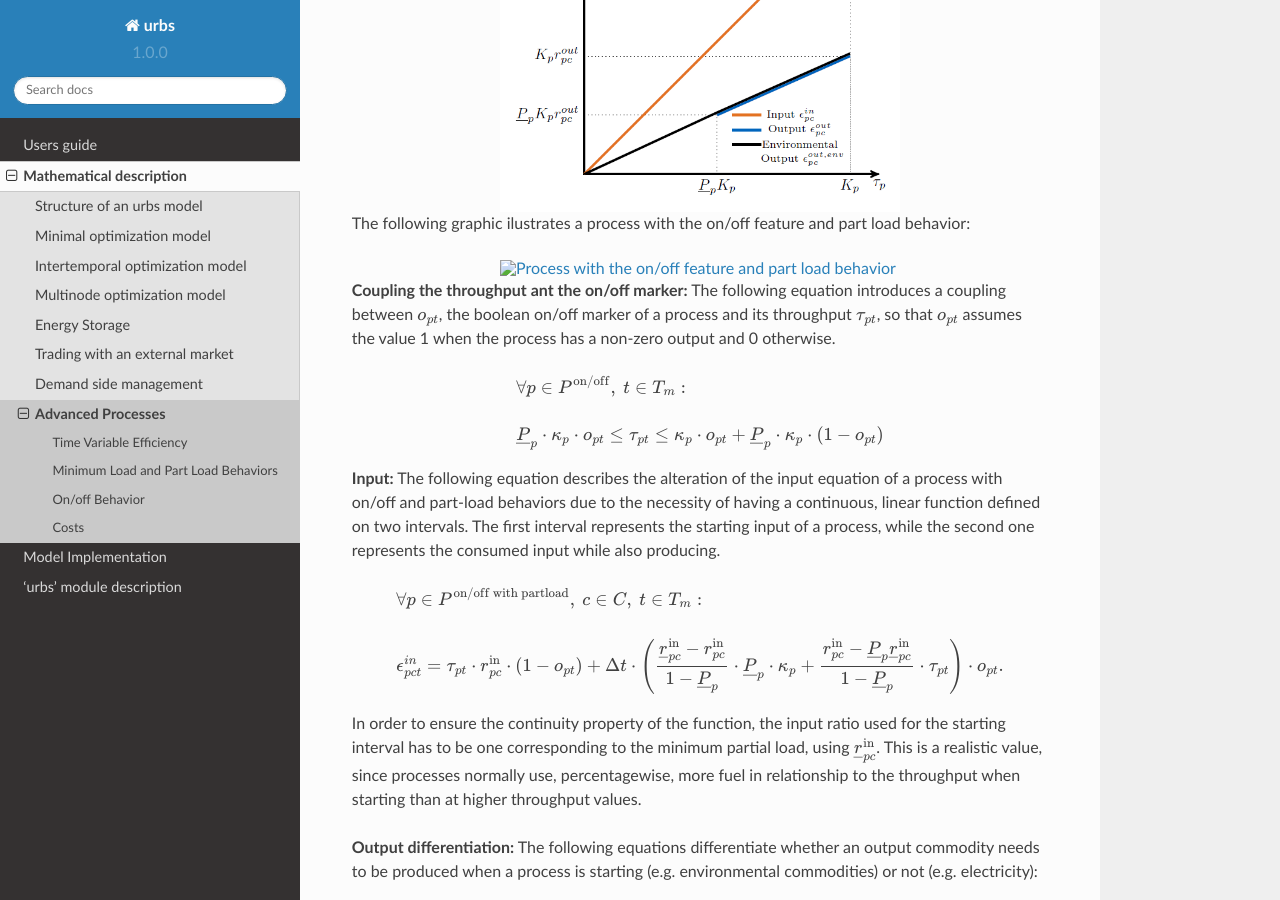
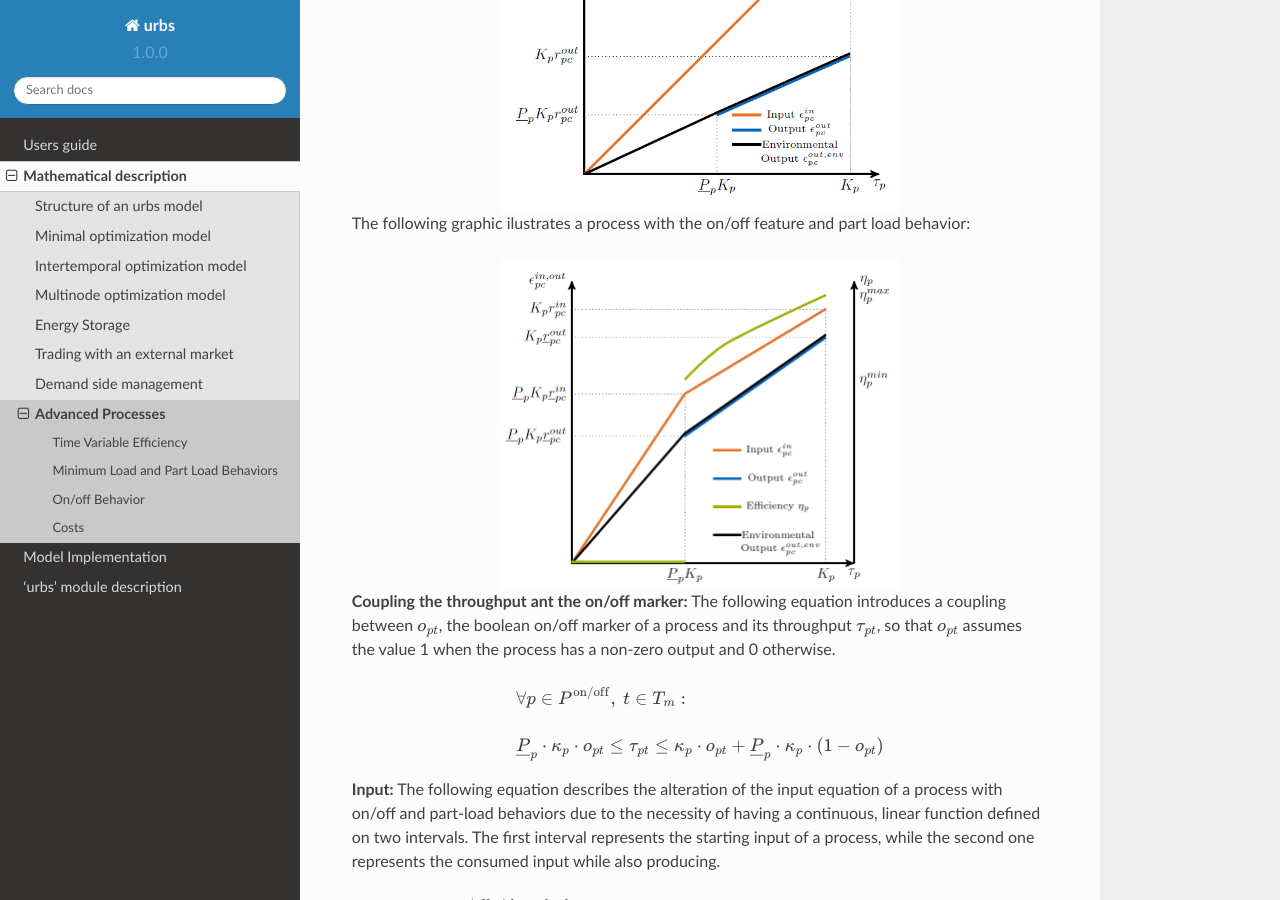
Before and after one commit to tum-ens/urbs, a Sphinx documentation site: the page built from doc/theorydoc/AP_prob.rst, in a window 1280 px wide and 900 px high, scrolled down 2592 px. Built offline with Sphinx 7.4.7 and the Read the Docs theme 2.0.0, drawn with Linux system fonts in a browser that asks for light colours.

Commit message:
Update AP_prob.rst
corrected image address

```diff
--- a/doc/theorydoc/AP_prob.rst
+++ b/doc/theorydoc/AP_prob.rst
@@ -118,7 +118,7 @@ The following graphic ilustrates a process with the on/off feature and constant
 
 The following graphic ilustrates a process with the on/off feature and part load behavior:
 
-.. image:: img/part-load-on-off.png
+.. image:: img/Part-load-on-off.png
   :width: 400
   :align: center
   :alt: Process with the on/off feature and part load behavior
```
